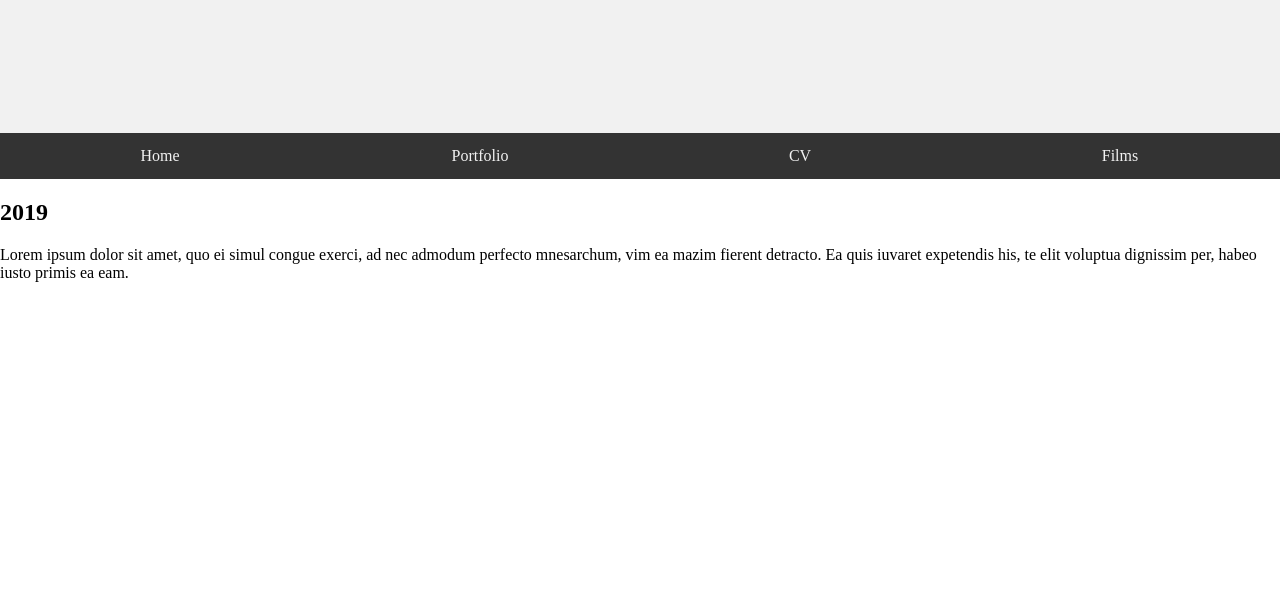
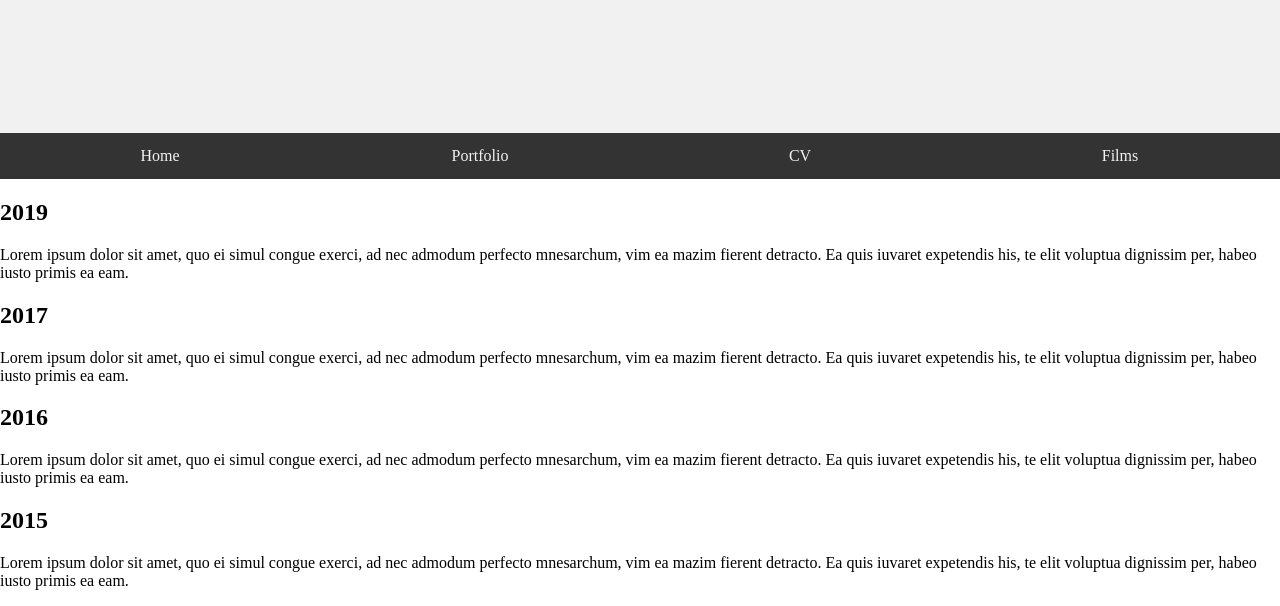
Before and after one commit to hannaselim/portfolio, a plain HTML site: page portfolio.html in a window 1280 px wide. Shown: the part 221-827 px from the top of the page. Before the commit the page ends 800 px from the top, so only its background shows below. Drawn offline with Linux system fonts and the light colour scheme.

Commit message:
timeline in CV edited

```diff
--- a/portfolio.html
+++ b/portfolio.html
@@ -25,5 +25,24 @@
             <p>Lorem ipsum dolor sit amet, quo ei simul congue exerci, ad nec admodum perfecto mnesarchum, vim ea mazim fierent detracto. Ea quis iuvaret expetendis his, te elit voluptua dignissim per, habeo iusto primis ea eam.</p>
         </div>
     </div>
-    <div class="container"
+    <div class="container right">
+        <div class="content">
+            <h2>2017</h2>
+            <p>Lorem ipsum dolor sit amet, quo ei simul congue exerci, ad nec admodum perfecto mnesarchum, vim ea mazim fierent detracto. Ea quis iuvaret expetendis his, te elit voluptua dignissim per, habeo iusto primis ea eam.</p>
+        </div>
+    </div>
+    <div class="container left">
+        <div class="content">
+            <h2>2016</h2>
+            <p>Lorem ipsum dolor sit amet, quo ei simul congue exerci, ad nec admodum perfecto mnesarchum, vim ea mazim fierent detracto. Ea quis iuvaret expetendis his, te elit voluptua dignissim per, habeo iusto primis ea eam.</p>
+        </div>
+    </div>
+    <div class="container right">
+        <div class="content">
+            <h2>2015</h2>
+            <p>Lorem ipsum dolor sit amet, quo ei simul congue exerci, ad nec admodum perfecto mnesarchum, vim ea mazim fierent detracto. Ea quis iuvaret expetendis his, te elit voluptua dignissim per, habeo iusto primis ea eam.</p>
+        </div>
+    </div>
 </div>
+    </body>
+</html>
```
